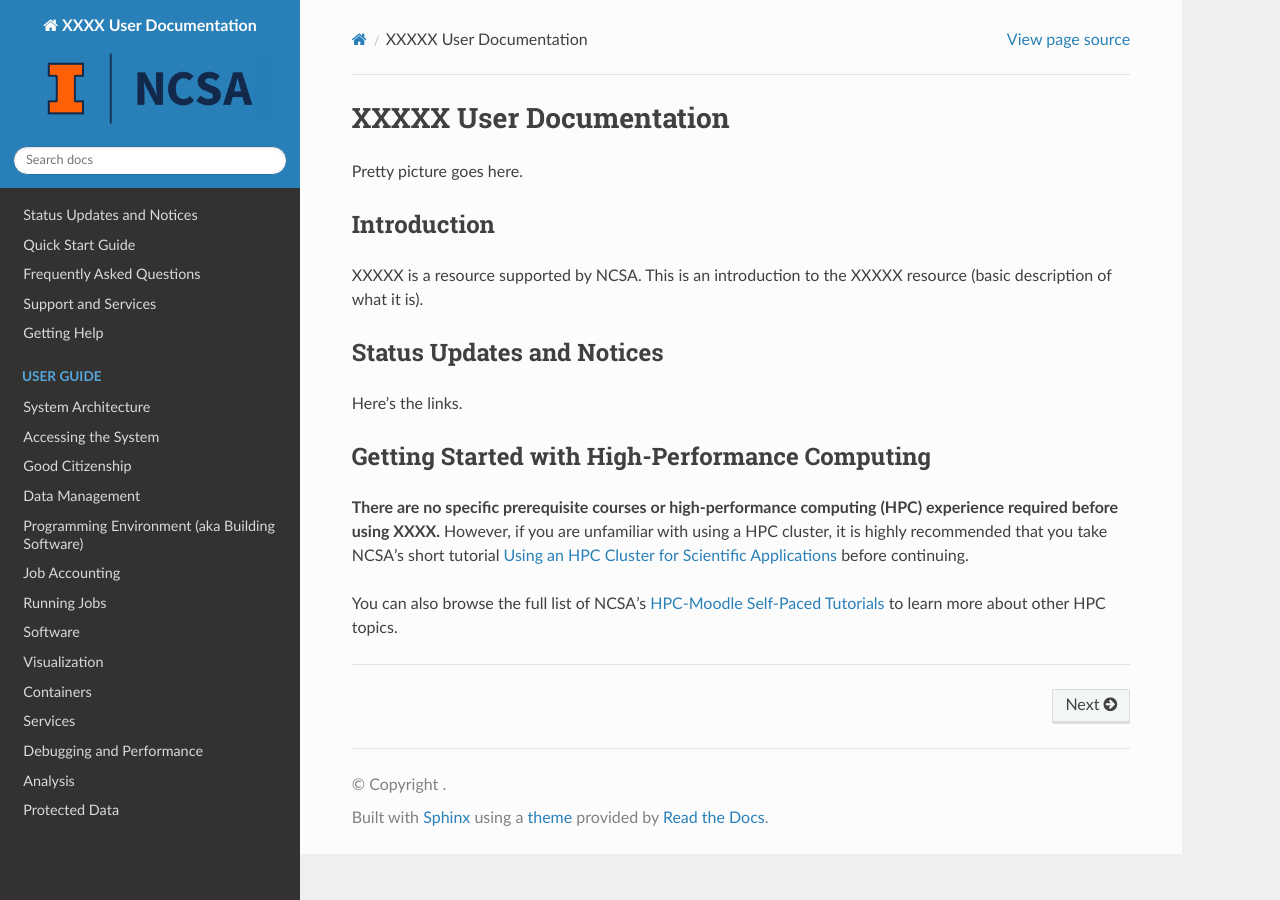
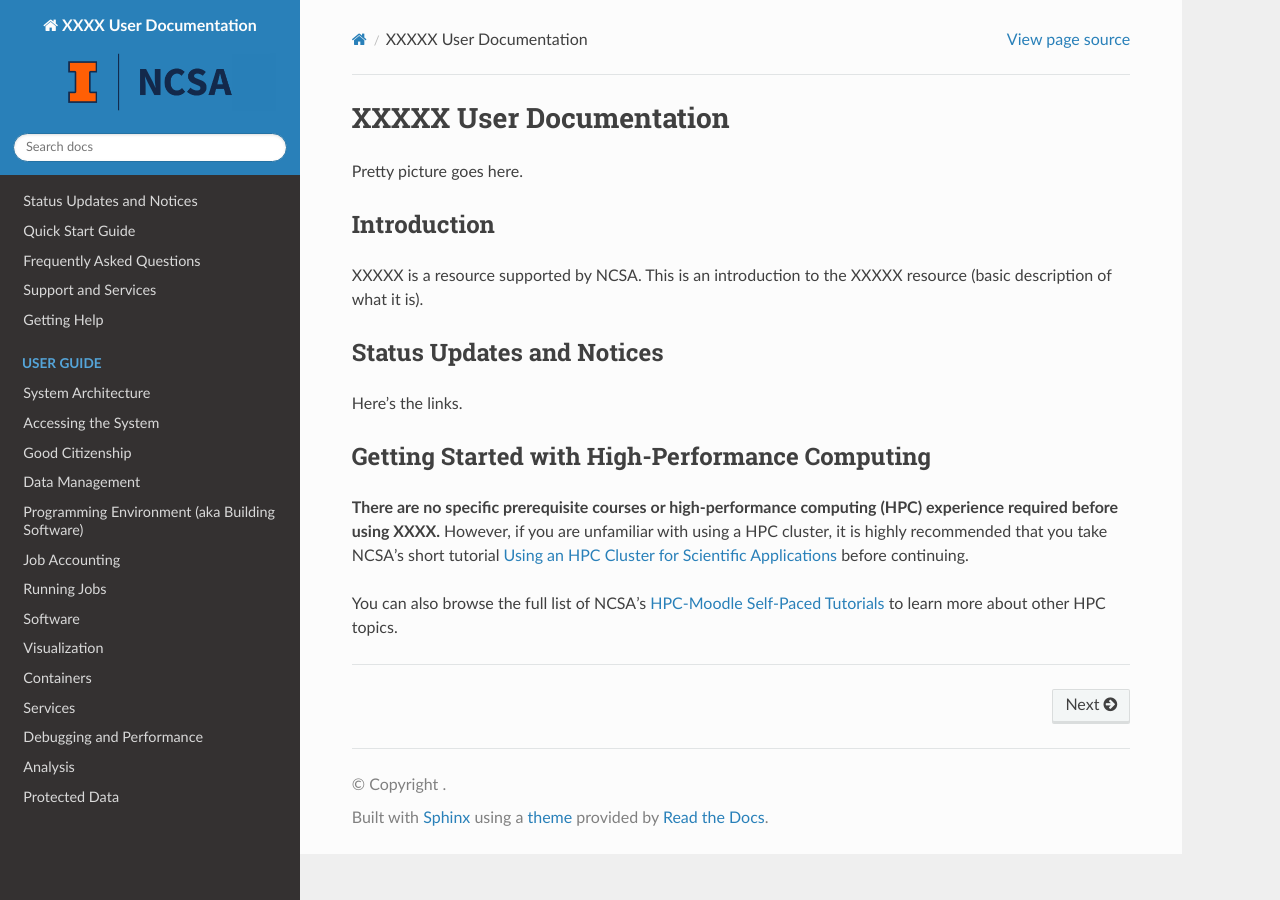
Before and after one commit to lhelms2/rtd-template-2, a Sphinx documentation site: the page built from docs/source/index.rst, in a window 1280 px wide. Built offline with Sphinx 7.4.7 and the Read the Docs theme 2.0.0, drawn with Linux system fonts in a browser that asks for light colours; pages that are not in the unit, such as notebooks, are missing from menus.

Commit message:
Update conf.py

```diff
--- a/docs/source/conf.py
+++ b/docs/source/conf.py
@@ -42,7 +42,7 @@
 # -- Logo
 html_static_path = ['_static']
 # html_logo = "images/BlockI-NCSA-Full-Color-RGB.png"
-html_logo = "images/BlockI-NCSA-Full-Color-RGB_border4.png"
+html_logo = "images/BlockI-NCSA-Full-Color-RGB_border6.png"
 # html_logo = "images/SUPER_FullColor_RGB.png"
 html_theme_options = {
      'logo_only': False,
```
